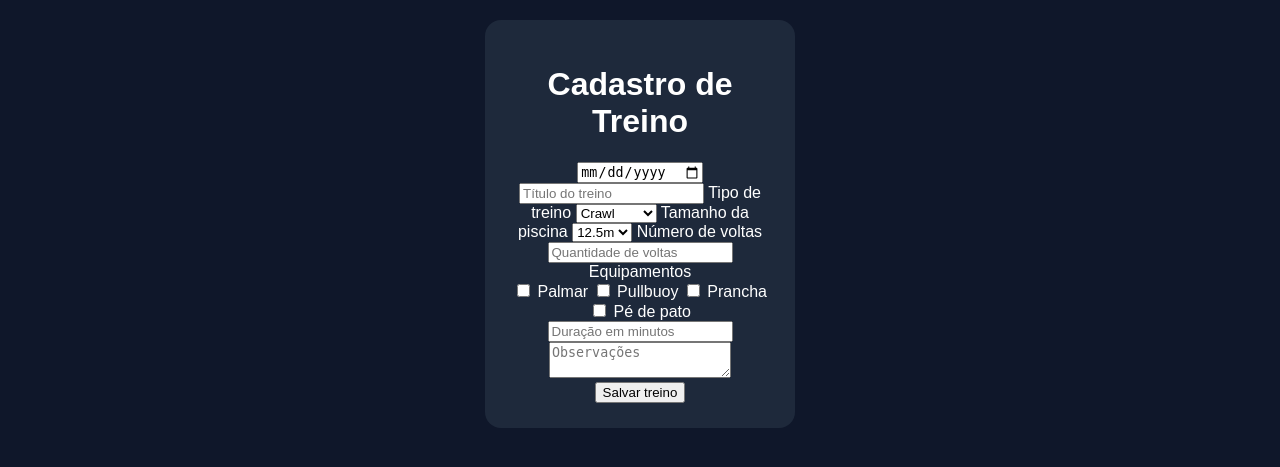
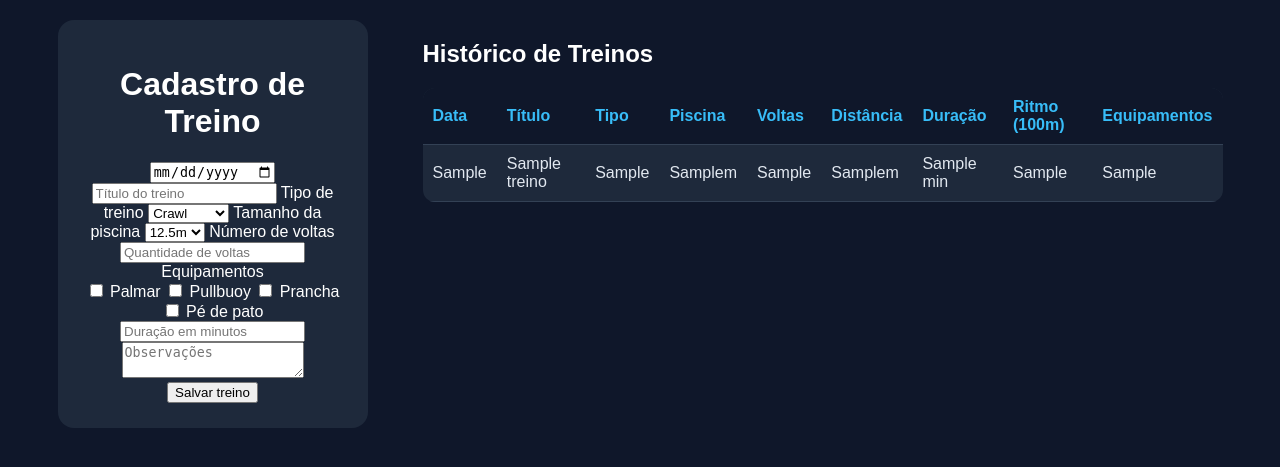
Before and after one commit to Simiao-png/natacao-app, a Flask app: page / in a window 1280 px wide. Shown: the top 467 px of the page. Run offline with Flask 3, Linux system fonts and the light colour scheme; tables that the repository leaves empty or names only in its code hold one stand-in row (values such as "Sample post").

Commit message:
Implementa histórico e cálculo de pace

```diff
--- a/app.py
+++ b/app.py
@@ -1,27 +1,64 @@
 from flask import Flask, render_template, request, redirect
-from modelos.treinos import cadastrar_treino
+from modelos.treinos import cadastrar_treino, listar_treinos
 
 app = Flask(__name__)
 
+
 @app.route('/')
 def home():
-    return render_template('index.html')
+
+    treinos = listar_treinos()
+
+    return render_template(
+        'index.html',
+        treinos=treinos
+    )
 
 
 @app.route('/salvar', methods=['POST'])
 def salvar():
+
     data_treino = request.form['data_treino']
     titulo = request.form['titulo']
     estilo = request.form['estilo']
-    tamanho_piscina = float(request.form['tamanho_piscina'])
-    voltas = int(request.form['voltas'])
-    duracao_minutos = int(request.form['duracao_minutos'])
+
+    tamanho_piscina = float(
+        request.form['tamanho_piscina']
+    )
+
+    voltas = int(
+        request.form['voltas']
+    )
+
+    duracao_minutos = int(
+        request.form['duracao_minutos']
+    )
+
     observacoes = request.form['observacoes']
 
-    equipamentos = request.form.getlist('equipamentos')
+    equipamentos = request.form.getlist(
+        'equipamentos'
+    )
+
     equipamentos = ', '.join(equipamentos)
 
     distancia_metros = tamanho_piscina * voltas
+
+    pace_decimal = (
+        duracao_minutos /
+        (distancia_metros / 100)
+    )
+
+    pace_minutos = int(pace_decimal)
+
+    pace_segundos = int(
+        (pace_decimal - pace_minutos) * 60
+    )
+
+    pace = (
+        f"{pace_minutos}:"
+        f"{pace_segundos:02d}"
+    )
 
     cadastrar_treino(
         data_treino,
@@ -31,6 +68,7 @@ def salvar():
         voltas,
         distancia_metros,
         duracao_minutos,
+        pace,
         observacoes,
         equipamentos
     )
--- a/modelos/treinos.py
+++ b/modelos/treinos.py
@@ -9,6 +9,7 @@ def cadastrar_treino(
     voltas,
     distancia_metros,
     duracao_minutos,
+    pace,
     observacoes,
     equipamentos
 ):
@@ -25,10 +26,11 @@ def cadastrar_treino(
             voltas,
             distancia_metros,
             duracao_minutos,
+            pace,
             observacoes,
             equipamentos
         )
-        VALUES (%s, %s, %s, %s, %s, %s, %s, %s, %s)
+        VALUES (%s, %s, %s, %s, %s, %s, %s, %s, %s, %s)
     """
 
     valores = (
@@ -39,6 +41,7 @@ def cadastrar_treino(
         voltas,
         distancia_metros,
         duracao_minutos,
+        pace,
         observacoes,
         equipamentos
     )
@@ -48,3 +51,21 @@ def cadastrar_treino(
 
     cursor.close()
     conexao.close()
+
+
+def listar_treinos():
+    conexao = conectar()
+    cursor = conexao.cursor(dictionary=True)
+
+    sql = """
+        SELECT * FROM treinos
+        ORDER BY data_treino DESC
+    """
+
+    cursor.execute(sql)
+    treinos = cursor.fetchall()
+
+    cursor.close()
+    conexao.close()
+
+    return treinos
--- a/static/style.css
+++ b/static/style.css
@@ -54,3 +54,31 @@ header p {
     text-decoration: none;
     font-weight: bold;
 }
+
+.historico {
+    margin-left: 30px;
+    width: 800px;
+}
+
+table {
+    width: 100%;
+    border-collapse: collapse;
+    background: #1e293b;
+    border-radius: 12px;
+    overflow: hidden;
+}
+
+th, td {
+    padding: 10px;
+    text-align: left;
+    border-bottom: 1px solid #334155;
+}
+
+th {
+    background: #0f172a;
+    color: #38bdf8;
+}
+
+td {
+    color: #e2e8f0;
+}
--- a/templates/index.html
+++ b/templates/index.html
@@ -1,11 +1,13 @@
 <!DOCTYPE html>
 <html lang="pt-br">
+
 <head>
     <meta charset="UTF-8">
     <title>App Natação</title>
 
     <link rel="stylesheet" href="{{ url_for('static', filename='style.css') }}">
 </head>
+
 <body>
 
     <main class="container">
@@ -16,7 +18,11 @@
 
             <form action="/salvar" method="POST">
 
-                <input type="date" name="data_treino" required>
+                <input
+                    type="date"
+                    name="data_treino"
+                    required
+                >
 
                 <input
                     type="text"
@@ -66,22 +72,38 @@
                 <div class="equipamentos">
 
                     <label>
-                        <input type="checkbox" name="equipamentos" value="Palmar">
+                        <input
+                            type="checkbox"
+                            name="equipamentos"
+                            value="Palmar"
+                        >
                         Palmar
                     </label>
 
                     <label>
-                        <input type="checkbox" name="equipamentos" value="Pullbuoy">
+                        <input
+                            type="checkbox"
+                            name="equipamentos"
+                            value="Pullbuoy"
+                        >
                         Pullbuoy
                     </label>
 
                     <label>
-                        <input type="checkbox" name="equipamentos" value="Prancha">
+                        <input
+                            type="checkbox"
+                            name="equipamentos"
+                            value="Prancha"
+                        >
                         Prancha
                     </label>
 
                     <label>
-                        <input type="checkbox" name="equipamentos" value="Pé de pato">
+                        <input
+                            type="checkbox"
+                            name="equipamentos"
+                            value="Pé de pato"
+                        >
                         Pé de pato
                     </label>
 
@@ -107,7 +129,58 @@
 
         </div>
 
+        <div class="historico">
+
+            <h2>Histórico de Treinos</h2>
+
+            <table>
+
+                <thead>
+
+                    <tr>
+
+                        <th>Data</th>
+                        <th>Título</th>
+                        <th>Tipo</th>
+                        <th>Piscina</th>
+                        <th>Voltas</th>
+                        <th>Distância</th>
+                        <th>Duração</th>
+                        <th>Ritmo (100m)</th>
+                        <th>Equipamentos</th>
+
+                    </tr>
+
+                </thead>
+
+                <tbody>
+
+                    {% for treino in treinos %}
+
+                    <tr>
+
+                        <td>{{ treino.data_treino }}</td>
+                        <td>{{ treino.titulo }}</td>
+                        <td>{{ treino.estilo }}</td>
+                        <td>{{ treino.tamanho_piscina }}m</td>
+                        <td>{{ treino.voltas }}</td>
+                        <td>{{ treino.distancia_metros }}m</td>
+                        <td>{{ treino.duracao_minutos }} min</td>
+                        <td>{{ treino.pace }}</td>
+                        <td>{{ treino.equipamentos }}</td>
+
+                    </tr>
+
+                    {% endfor %}
+
+                </tbody>
+
+            </table>
+
+        </div>
+
     </main>
 
 </body>
+
 </html>
```
